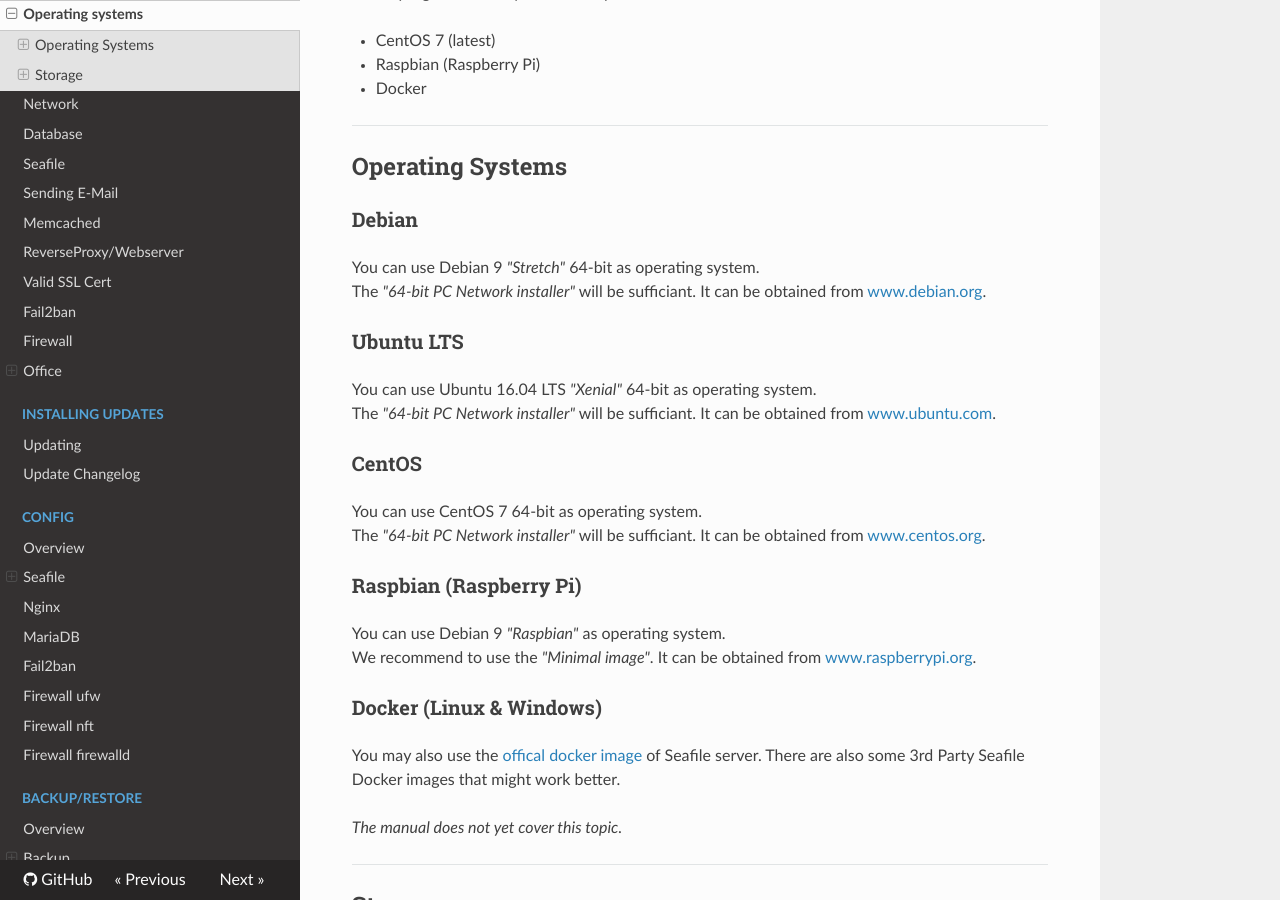
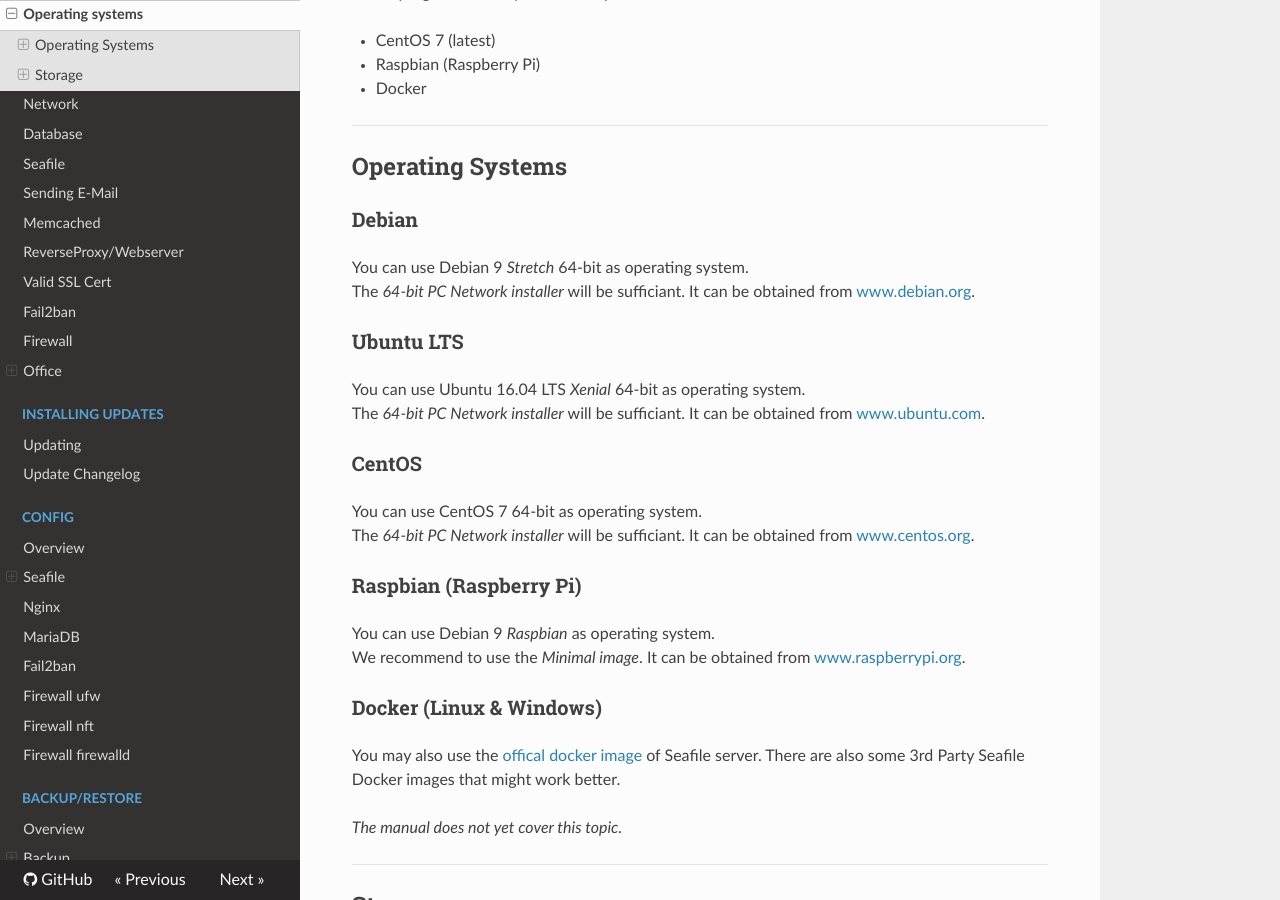
Before and after one commit to DerDanilo/seafile-community-manual, an MkDocs documentation site: the page built from docs/installation/operating-system.md, in a window 1280 px wide and 900 px high, scrolled down 660 px. Built offline with MkDocs 1.6.1, drawn with Linux system fonts in a browser that asks for light colours; nearby versions of some CDN libraries; old or Windows-style settings are respelled for this version of MkDocs.

Commit message:
format again

```diff
--- a/docs/installation/operating-system.md
+++ b/docs/installation/operating-system.md
@@ -18,20 +18,20 @@ Still in progress and may not be complete:
 
 ## Operating Systems
 ### Debian
-You can use Debian 9 *"Stretch"* 64-bit as operating system.
-The *"64-bit PC Network installer"* will be sufficiant. It can be obtained from [www.debian.org](https://www.debian.org/distrib/).
+You can use Debian 9 *Stretch* 64-bit as operating system.
+The *64-bit PC Network installer* will be sufficiant. It can be obtained from [www.debian.org](https://www.debian.org/distrib/).
 
 ### Ubuntu LTS
-You can use Ubuntu 16.04 LTS *"Xenial"* 64-bit as operating system.
-The *"64-bit PC Network installer"* will be sufficiant. It can be obtained from [www.ubuntu.com](https://www.ubuntu.com/download/alternative-downloads).
+You can use Ubuntu 16.04 LTS *Xenial* 64-bit as operating system.
+The *64-bit PC Network installer* will be sufficiant. It can be obtained from [www.ubuntu.com](https://www.ubuntu.com/download/alternative-downloads).
 
 ### CentOS
 You can use CentOS 7 64-bit as operating system.
-The *"64-bit PC Network installer"* will be sufficiant. It can be obtained from [www.centos.org](https://www.centos.org/download/).
+The *64-bit PC Network installer* will be sufficiant. It can be obtained from [www.centos.org](https://www.centos.org/download/).
 
 ### Raspbian (Raspberry Pi)
-You can use  Debian 9 *"Raspbian"* as operating system.
-We recommend to use the *"Minimal image"*. It can be obtained from [www.raspberrypi.org](https://www.raspberrypi.org/downloads/raspbian/).
+You can use  Debian 9 *Raspbian* as operating system.
+We recommend to use the *Minimal image*. It can be obtained from [www.raspberrypi.org](https://www.raspberrypi.org/downloads/raspbian/).
 
 ### Docker (Linux & Windows)
 You may also use the [offical docker image](https://hub.docker.com/r/seafileltd/seafile/) of Seafile server.
```
